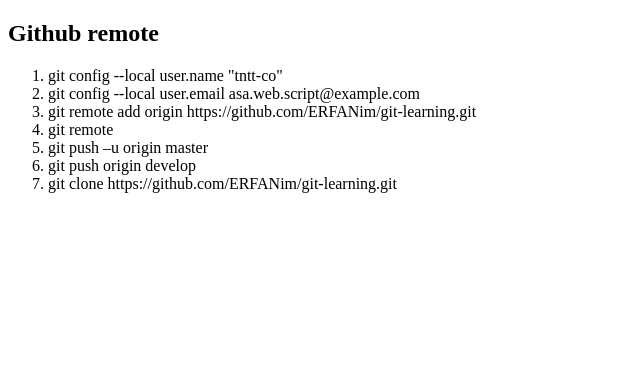
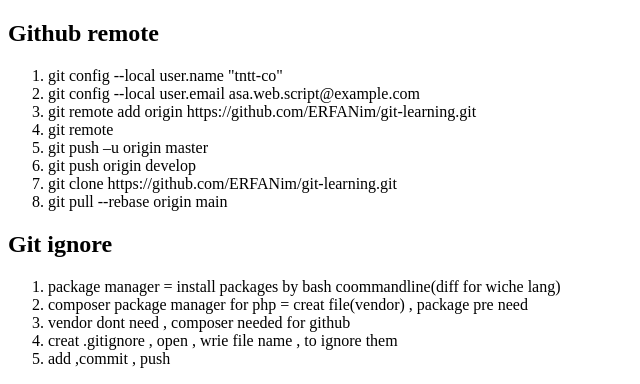
Before and after one commit to ERFANim/git-learning, a PHP site: page /start-git.php in a window 1280 px wide. Shown: the part 1566-1950 px from the top of the page, without its empty margins (0-640 px from the left). Before the commit the page ends 1759 px from the top, so only its background shows below. Run offline with PHP 8.4, Linux system fonts and the light colour scheme.

Commit message:
add-gitignore

```diff
--- a/start-git.php
+++ b/start-git.php
@@ -118,7 +118,20 @@
        <li>git push –u origin master</li>
        <li>git push origin develop</li>
        <li>git clone https://github.com/ERFANim/git-learning.git</li>
+       <li>git pull --rebase origin main</li>
     </ol>
+
+     <!--git-->
+     <h2>Git ignore</h2>
+    <ol>
+       <li>package manager = install packages by bash coommandline(diff for wiche lang)</li>
+       <li>composer package manager for php = creat file(vendor) , package pre need</li>
+       <li>vendor dont need , composer needed for github</li>
+       <li>creat .gitignore , open , wrie file name , to ignore them</li>
+       <li>add ,commit , push</li>
+    </ol>
+
+
 
 
 
```
